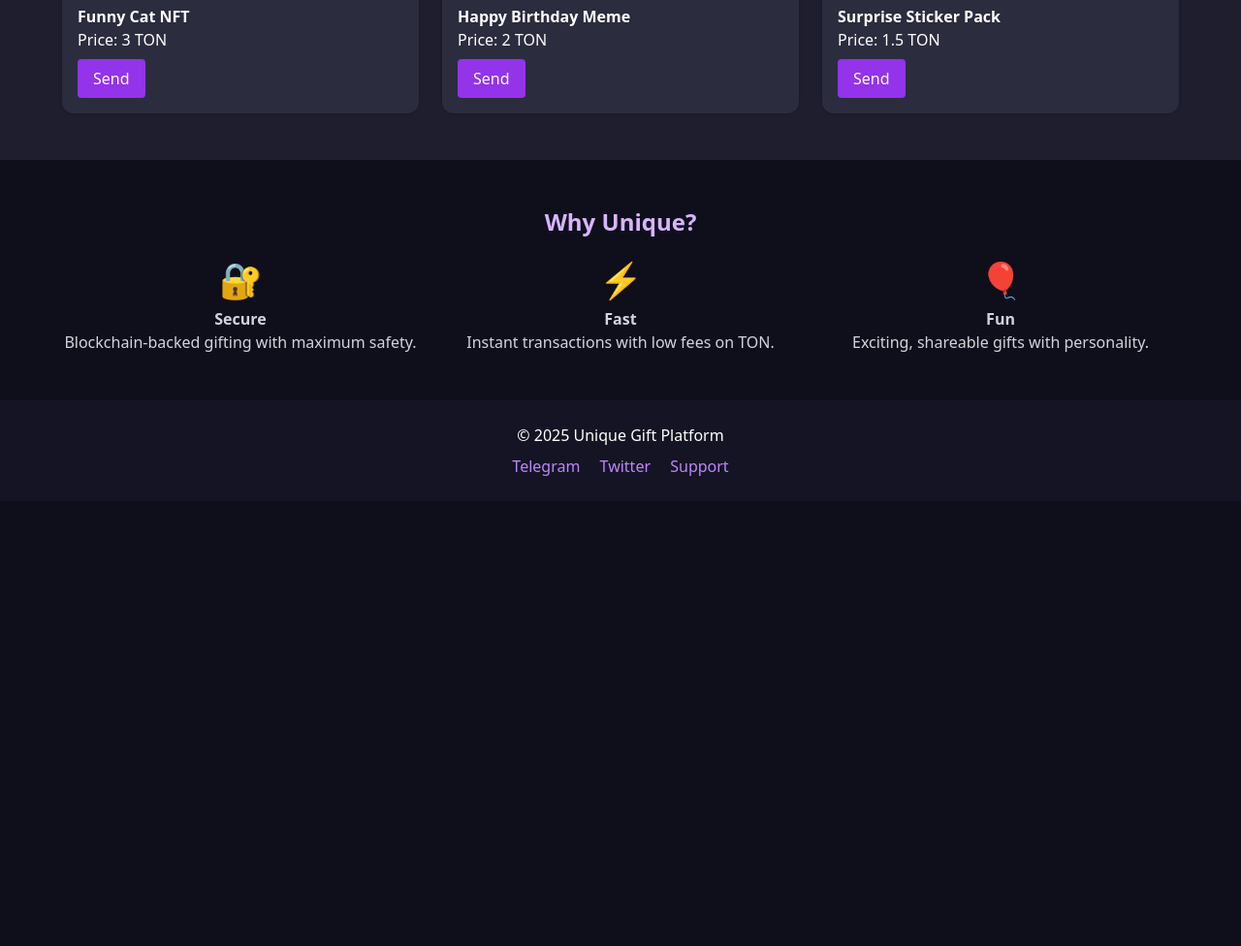
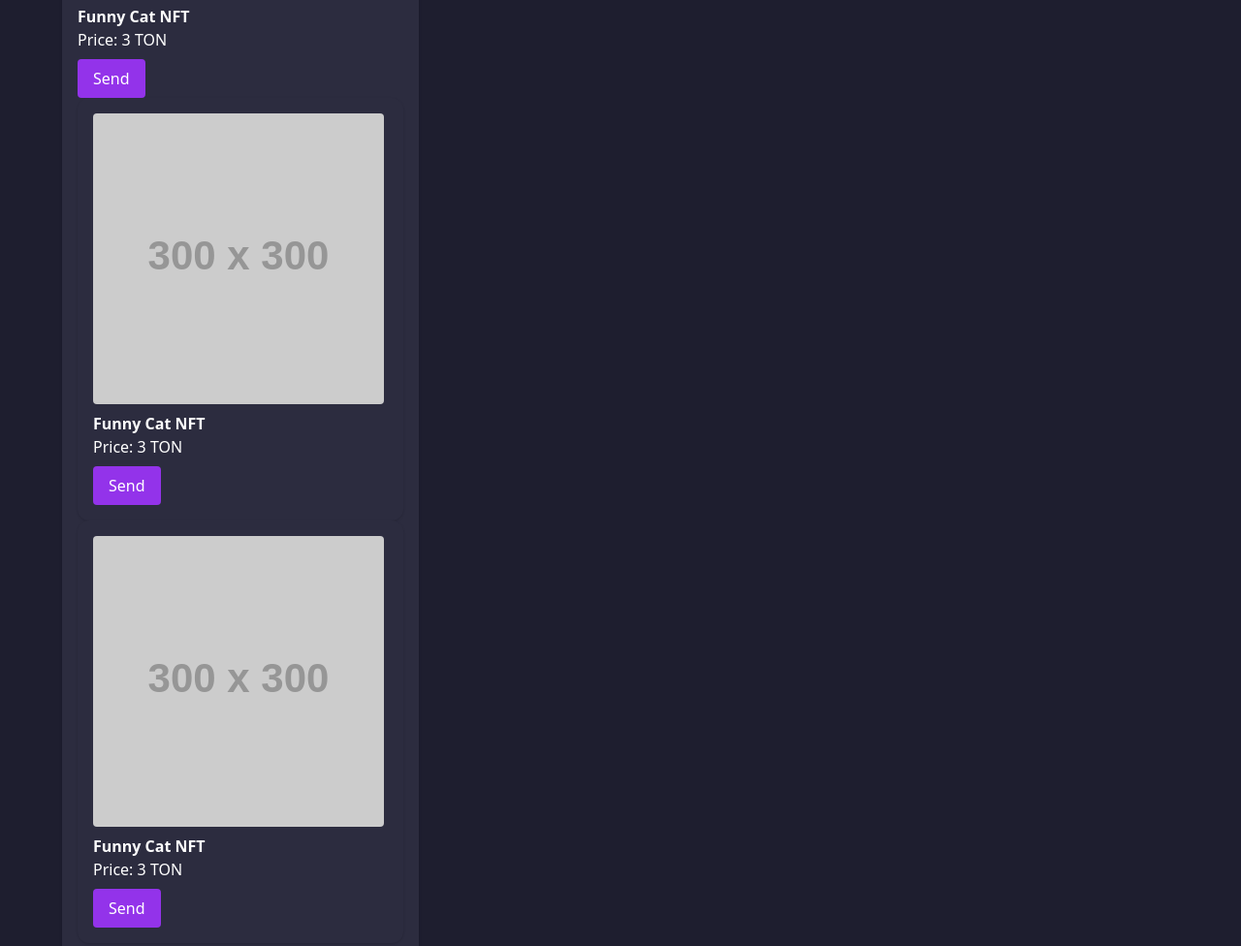
Before and after one commit to Ton-sos/unique-gifts, a browser extension: page index.html in a window 1280 px wide. Shown: the part 991-1967 px from the top of the page at 97% size. Before the commit the page ends 1508 px from the top, so only its background shows below. Drawn offline with nearby package versions, Linux system fonts and the light colour scheme; placeholder pictures from the web are drawn by us; a script that the page names is missing.

Commit message:
Update index.html

```diff
--- a/index.html
+++ b/index.html
@@ -57,19 +57,24 @@
           <h3 class="font-bold">Funny Cat NFT</h3>
           <p>Price: 3 TON</p>
           <button class="mt-2 bg-purple-600 hover:bg-purple-500 text-white px-4 py-2 rounded">Send</button>
-        </div>
-        <div class="bg-[#2c2c3f] p-4 rounded-xl shadow text-white">
-          <img src="https://via.placeholder.com/300" alt="Gift 2" class="rounded mb-2">
-          <h3 class="font-bold">Happy Birthday Meme</h3>
-          <p>Price: 2 TON</p>
-          <button class="mt-2 bg-purple-600 hover:bg-purple-500 text-white px-4 py-2 rounded">Send</button>
-        </div>
-        <div class="bg-[#2c2c3f] p-4 rounded-xl shadow text-white">
-          <img src="https://via.placeholder.com/300" alt="Gift 3" class="rounded mb-2">
-          <h3 class="font-bold">Surprise Sticker Pack</h3>
-          <p>Price: 1.5 TON</p>
-          <button class="mt-2 bg-purple-600 hover:bg-purple-500 text-white px-4 py-2 rounded">Send</button>
-        </div>
+        <a href="view.html?id=1" class="block">
+  <div class="bg-[#2c2c3f] p-4 rounded-xl shadow text-white hover:ring-2 hover:ring-purple-400 transition">
+    <img src="https://via.placeholder.com/300" alt="Gift 1" class="rounded mb-2">
+    <h3 class="font-bold">Funny Cat NFT</h3>
+    <p>Price: 3 TON</p>
+    <button class="mt-2 bg-purple-600 hover:bg-purple-500 text-white px-4 py-2 rounded">Send</button>
+  </div>
+</a>
+
+        <a href="view.html?id=1" class="block">
+  <div class="bg-[#2c2c3f] p-4 rounded-xl shadow text-white hover:ring-2 hover:ring-purple-400 transition">
+    <img src="https://via.placeholder.com/300" alt="Gift 1" class="rounded mb-2">
+    <h3 class="font-bold">Funny Cat NFT</h3>
+    <p>Price: 3 TON</p>
+    <button class="mt-2 bg-purple-600 hover:bg-purple-500 text-white px-4 py-2 rounded">Send</button>
+  </div>
+</a>
+
       </div>
     </div>
   </section>
```
